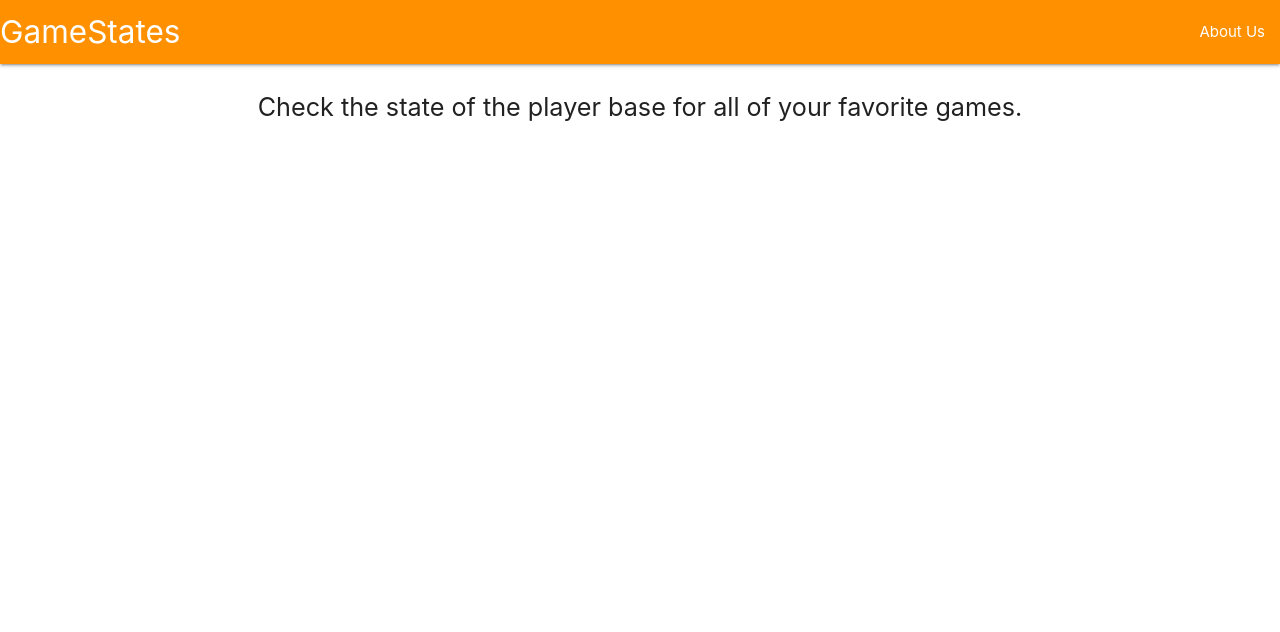
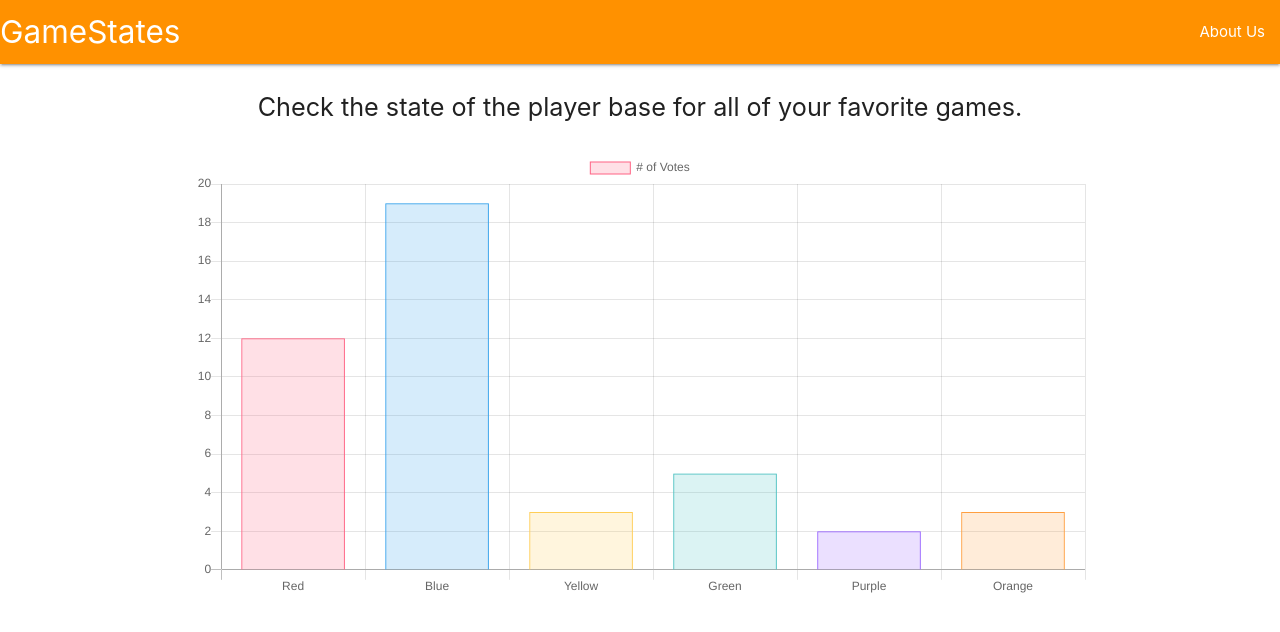
Before and after one commit to srtalaie/gameStates, a website: page public/index.html in a window 1280 px wide. Drawn offline with nearby package versions, Linux system fonts and the light colour scheme.

Commit message:
set up chart, chart flickering, may have to set width and size

```diff
--- a/public/index.html
+++ b/public/index.html
@@ -26,6 +26,9 @@
         <div class="col s12">
             <p class="flow-text center">Check the state of the player base for all of your favorite games.</p>
         </div>
+        <div class="col s12">
+            <canvas id="gamesChart"></canvas>
+        </div>
     </div>
 
     <script src="https://code.jquery.com/jquery-3.3.1.js" integrity="sha256-2Kok7MbOyxpgUVvAk/HJ2jigOSYS2auK4Pfzbm7uH60=" crossorigin="anonymous"></script>
@@ -34,6 +37,45 @@
     <script>
         $(document).ready(function(){
             $('.sidenav').sidenav();
+
+            let chart = $('#gamesChart');
+
+            let gamesChart = new Chart(chart, {
+    type: 'bar',
+    data: {
+        labels: ["Red", "Blue", "Yellow", "Green", "Purple", "Orange"],
+        datasets: [{
+            label: '# of Votes',
+            data: [12, 19, 3, 5, 2, 3],
+            backgroundColor: [
+                'rgba(255, 99, 132, 0.2)',
+                'rgba(54, 162, 235, 0.2)',
+                'rgba(255, 206, 86, 0.2)',
+                'rgba(75, 192, 192, 0.2)',
+                'rgba(153, 102, 255, 0.2)',
+                'rgba(255, 159, 64, 0.2)'
+            ],
+            borderColor: [
+                'rgba(255,99,132,1)',
+                'rgba(54, 162, 235, 1)',
+                'rgba(255, 206, 86, 1)',
+                'rgba(75, 192, 192, 1)',
+                'rgba(153, 102, 255, 1)',
+                'rgba(255, 159, 64, 1)'
+            ],
+            borderWidth: 1
+        }]
+    },
+    options: {
+        scales: {
+            yAxes: [{
+                ticks: {
+                    beginAtZero:true
+                }
+            }]
+        }
+    }
+});
          });
     </script>
 </body>
```
